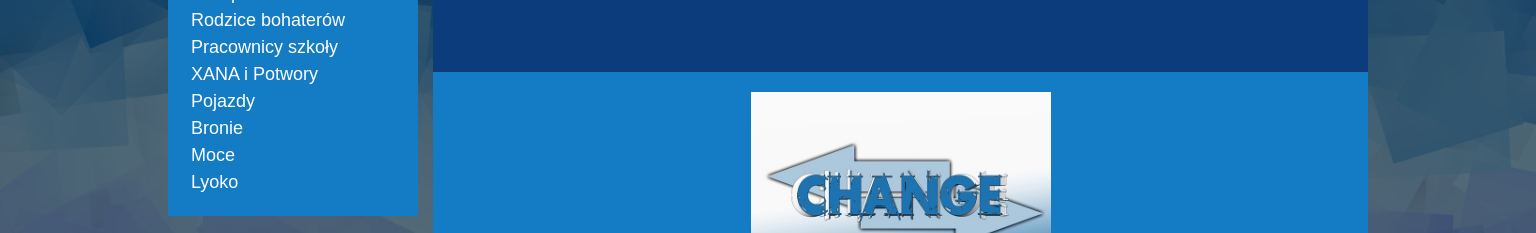
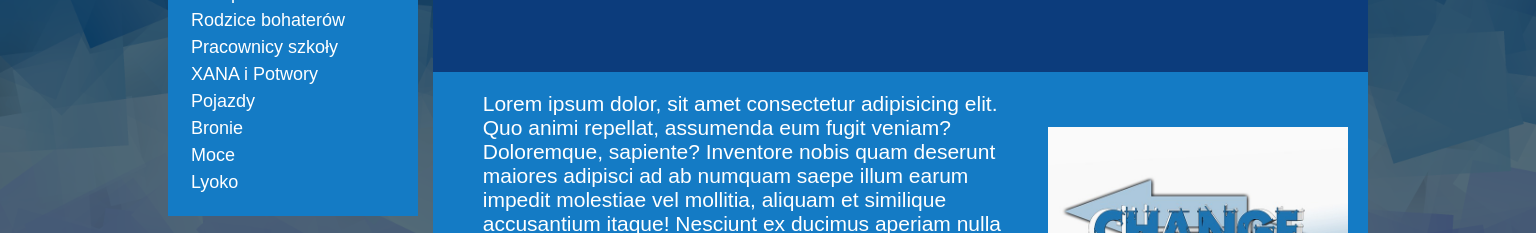
Before and after one commit to mAteuSzSSD/clproject, a plain HTML site: page index.html in a window 1536 px wide. Shown: the part 297-530 px from the top of the page. Drawn offline with Linux system fonts and the light colour scheme.

Commit message:
last corrections
min width 1350px last correct

```diff
--- a/index.scss
+++ b/index.scss
@@ -194,5 +194,14 @@ main {
     }
     main {
         width: 1200px;
+        .right {
+            .information {
+                article {
+                    flex-direction: row;
+                }
+            }
+        }
     }
+
+
 }
```
Also changed, not shown: css/index.css, 1 other file.
